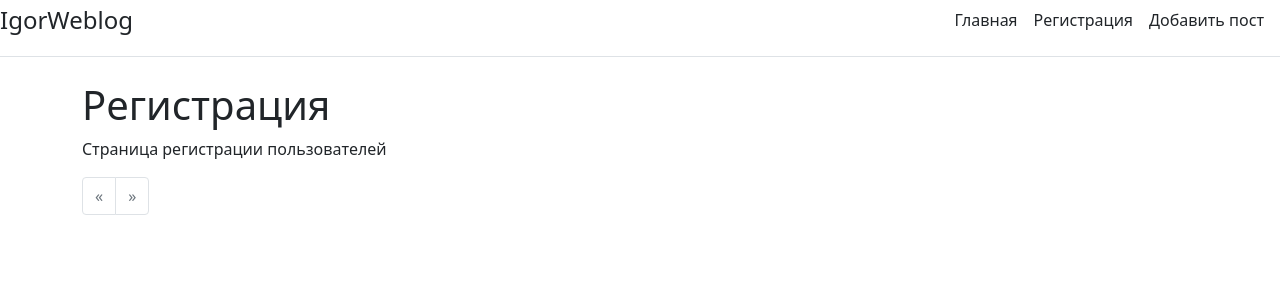
After one commit to IgorGavrik/2022-06-04, a Django app: page /registration in a window 1280 px wide. The commit adds this page. Shown: the top 300 px of the page. Run offline with Django 4.2, Linux system fonts and the light colour scheme.

Commit message:
Initial commit

```diff
--- a/IgorWeblog/Blog/templates/Blog/base.html
+++ b/IgorWeblog/Blog/templates/Blog/base.html
@@ -15,13 +15,39 @@
 
       <nav class="d-inline-flex mt-2 mt-md-0 ms-md-auto">
         <a class="me-3 py-2 text-dark text-decoration-none" href="{% url 'index' %}">Главная</a>
-        <a class="me-3 py-2 text-dark text-decoration-none" href="{% url 'about' %}">О нас</a>
+        <a class="me-3 py-2 text-dark text-decoration-none" href="{% url 'registration' %}">Регистрация</a>
         <a class="me-3 py-2 text-dark text-decoration-none" href="{% url 'post' %}">Добавить пост</a>
       </nav>
     </div>
 
     <div class="container">
         {% block content %}{% endblock %}
+    <nav id="pagination" class="col align-self-center" aria-label="Page navigation example">
+        <ul class="pagination">
+            {% if page_obj.has_previous %}
+                <li class="page-item"><a class="page-link" href="?page={{ page_obj.previous_page_number }}">&laquo;</a></li>
+            {% else %}
+                <li class="page-item disabled"><span class="page-link" href="#" tabindex="-1" aria-disabled="true">&laquo;</span></li>
+            {% endif %}
+            {% for p in paginator.page_range %}
+            {% if p > page_obj.number|add:-2 and p < page_obj.number|add:2 %}
+                {% endif %}
+            {% if page_obj.number == p  %}
+                <li class="page-num page-num-selected">{{ p }}</li>
+            {% else %}
+                <li class="page-num"><a href="?page={{ p }}">{{ p }}</a>></li>
+<!--            <li class="page-item active" aria-current="page">
+                <a class="page-link" href="#">{{ p }}<span class="sr-only">(current)</span></a></li>           <li class="page-item">
+                <a class="page-link" href="?page={{ p }}">{{ p }}</a></li>-->
+            {% endif %}
+            {% endfor %}
+            {% if page_obj.has_next %}
+                <li class="page-item"><a class="page-link" href="?page={{ page_obj.next_page_number }}">&raquo;</a></li>
+            {% else %}
+                <li class="page-item disabled"><span class="page-link" href="#" tabindex="-1" aria-disabled="true">&raquo;</span></li>
+            {% endif %}
+        </ul>
+    </nav>
     </div>
 </body>
 </html>
--- a/IgorWeblog/Blog/templates/Blog/index.html
+++ b/IgorWeblog/Blog/templates/Blog/index.html
@@ -11,10 +11,7 @@
             <div class="alert-warning mt-3", class="container">
                 <h3>{{ el.title }}</h3>
                 <p>{{ el.task }}</p>
-                {% block pagination %}
-                {% include 'Blog/pagination.html' %}
             </div>
-    {% endblock %}
         {% endfor %}
     {% else %}
                 <p>У нас нет записей</p>
--- a/IgorWeblog/Blog/templates/Blog/pagination.html
+++ b/IgorWeblog/Blog/templates/Blog/pagination.html
@@ -25,3 +25,7 @@
     </ul>
 </nav>
 {% endif %}
+
+
+<a href="?page={{ p }}">{{ p }}</a>
+            </li>
--- /dev/null
+++ b/IgorWeblog/Blog/templates/Blog/registration.html
@@ -0,0 +1,10 @@
+{% extends 'Blog/base.html' %}
+
+{% block title %}
+Регистрация
+{% endblock %}
+
+{% block content %}
+    <h1>Регистрация</h1>
+    <p>Страница регистрации пользователей<p>
+{% endblock %}
--- a/IgorWeblog/Blog/urls.py
+++ b/IgorWeblog/Blog/urls.py
@@ -3,6 +3,6 @@ from . import views
 
 urlpatterns = [
     path('', views.index, name='index'),
-    path('about', views.about, name='about'),
+    path('registration', views.registration, name='registration'),
     path('post', views.post, name='post')
 ]
--- a/IgorWeblog/Blog/views.py
+++ b/IgorWeblog/Blog/views.py
@@ -1,13 +1,7 @@
 from django.shortcuts import render, redirect
 from .models import Task
 from .forms import TaskForm
-from django.views.generic import ListView
 from django.core.paginator import Paginator, PageNotAnInteger, EmptyPage
-
-
-class TaskViewList(ListView):
-    paginate_by = 3
-    model = Task
 
 
 def index(request):
@@ -23,12 +17,14 @@ def index(request):
         tasks = paginator.page(1)
     except EmptyPage:
         tasks = paginator.page(paginator.num_pages)
-    context = {'title': 'Главная страница сайта', 'tasks': tasks, 'page': page}
+    page_number = request.GET.get('page')
+    page_obj = paginator.get_page(page_number)
+    context = {'title': 'Главная страница сайта', 'tasks': tasks, 'page_obj': page_obj}
     return render(request, 'Blog/index.html', context)
 
 
-def about(request):
-    return render(request, 'Blog/about.html')
+def registration(request):
+    return render(request, 'Blog/registration.html')
 
 
 def post(request):
```
